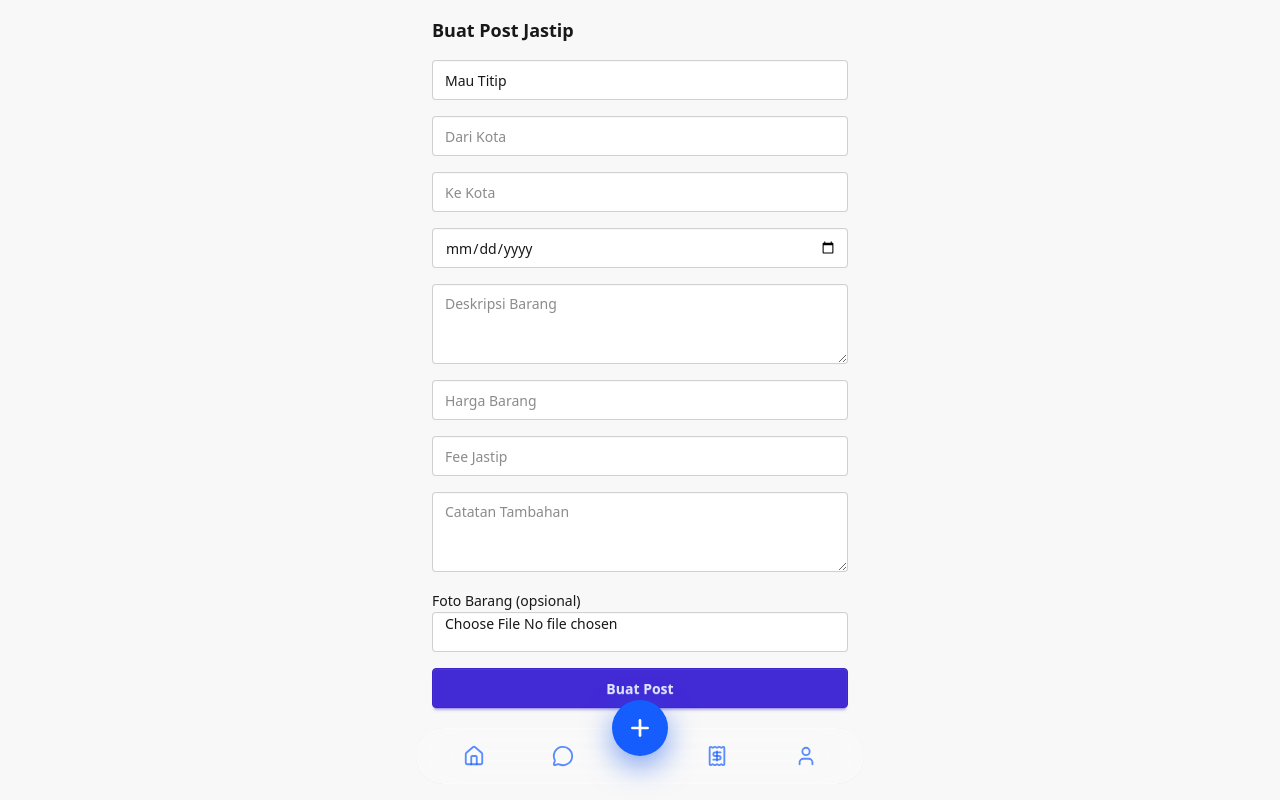
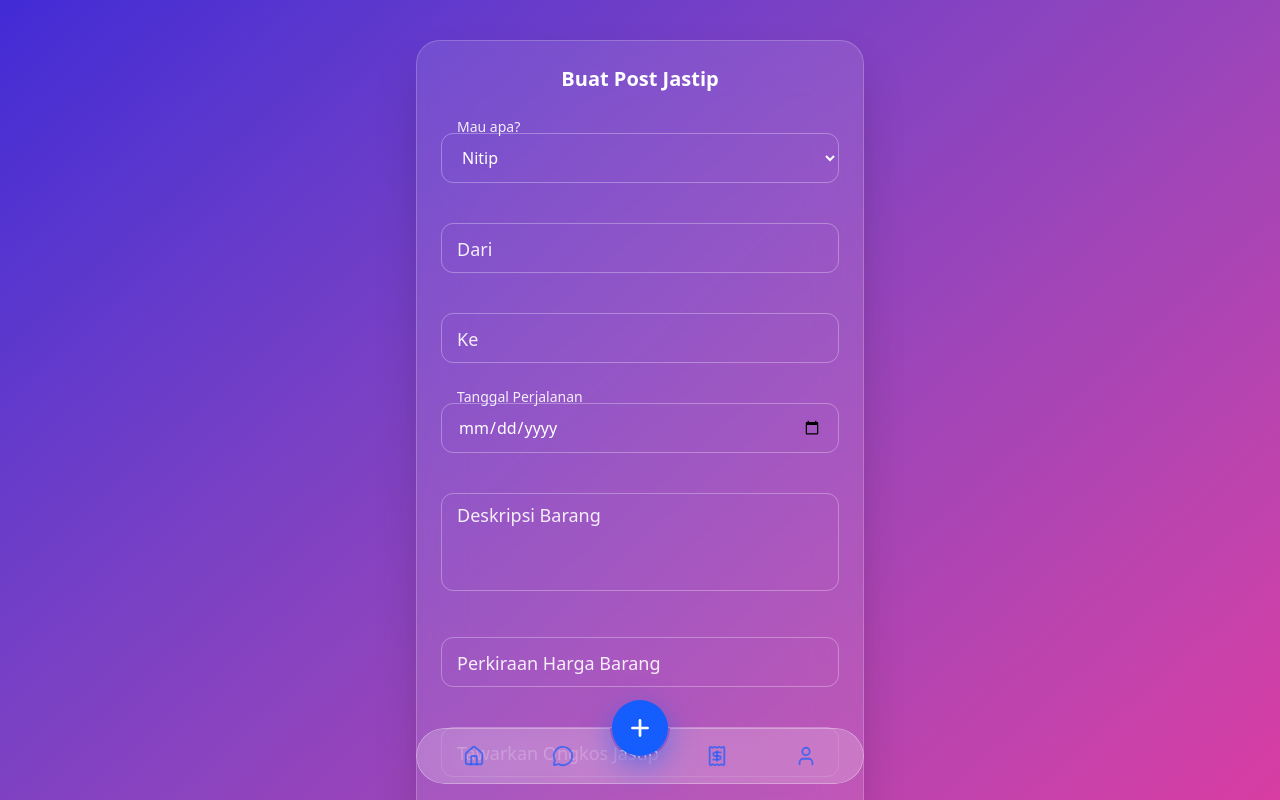
Before and after one commit to labibs/nebeng, a React (Vite) app: page /create in a window 1280 px wide. Built offline with nearby package versions, Linux system fonts and the light colour scheme; no server answers; the database is empty; sample sign-in values are in the browser's storage.

Commit message:
merapihkan tampilan

```diff
--- a/dev-dist/sw.js
+++ b/dev-dist/sw.js
@@ -79,7 +79,7 @@ define(['./workbox-5a5d9309'], (function (workbox) { 'use strict';
    */
   workbox.precacheAndRoute([{
     "url": "index.html",
-    "revision": "0.45qf2lfaqlg"
+    "revision": "0.or4aih51d98"
   }], {});
   workbox.cleanupOutdatedCaches();
   workbox.registerRoute(new workbox.NavigationRoute(workbox.createHandlerBoundToURL("index.html"), {
--- /dev/null
+++ b/src/components/FloatingInput.jsx
@@ -0,0 +1,31 @@
+export default function FloatingInput({ label, type = 'text', ...props }) {
+  return (
+    <div className="relative pt-4">
+      <input
+        {...props}
+        type={type}
+        placeholder=" "
+        className="
+          peer w-full bg-transparent
+          border border-white/30 rounded-xl
+          px-4 py-3 text-white
+          focus:outline-none focus:border-white
+        "
+      />
+
+      <label
+        className="
+          pointer-events-none absolute left-4
+          text-white/90 font-medium
+          transition-all duration-200
+
+          top-7 text-lg
+          peer-focus:top-0 peer-focus:text-sm
+          peer-not-placeholder-shown:top-0 peer-not-placeholder-shown:text-sm
+        "
+      >
+        {label}
+      </label>
+    </div>
+  )
+}
--- /dev/null
+++ b/src/components/FloatingSelect.jsx
@@ -0,0 +1,34 @@
+export default function FloatingSelect({ label, children, ...props }) {
+  return (
+    <div className="relative pt-4">
+      <select
+        {...props}
+        defaultValue=""
+        className="
+          peer w-full bg-transparent
+          border border-white/30 rounded-xl
+          px-4 py-3 text-white
+          focus:outline-none focus:border-white
+        "
+      >
+        <option value="" disabled hidden />
+        {children}
+      </select>
+
+      <label
+        className="
+          pointer-events-none absolute left-4
+          text-white/90 font-medium
+          transition-all duration-200
+
+          top-7 text-lg
+          peer-focus:top-0 peer-focus:text-sm
+          peer-[&:not([value=''])]:top-0
+          peer-[&:not([value=''])]:text-sm
+        "
+      >
+        {label}
+      </label>
+    </div>
+  )
+}
--- /dev/null
+++ b/src/components/FloatingTextarea.jsx
@@ -0,0 +1,32 @@
+export default function FloatingTextarea({ label, rows = 3, ...props }) {
+  return (
+    <div className="relative pt-4">
+      <textarea
+        {...props}
+        rows={rows}
+        placeholder=" "
+        className="
+          peer w-full bg-transparent
+          border border-white/30 rounded-xl
+          px-4 py-3 text-white
+          focus:outline-none focus:border-white
+          resize-none
+        "
+      />
+
+      <label
+        className="
+          pointer-events-none absolute left-4
+          text-white/90 font-medium
+          transition-all duration-200
+
+          top-6 text-lg
+          peer-focus:top-0 peer-focus:text-sm
+          peer-not-placeholder-shown:top-0 peer-not-placeholder-shown:text-sm
+        "
+      >
+        {label}
+      </label>
+    </div>
+  )
+}
--- a/src/pages/CreatePost.jsx
+++ b/src/pages/CreatePost.jsx
@@ -3,6 +3,9 @@ import { useNavigate } from 'react-router-dom'
 import { useUser } from '@clerk/clerk-react'
 import { supabase } from '../lib/supabaseClient'
 import { uploadPostImage } from '../lib/uploadPostImage'
+import FloatingInput from '../components/FloatingInput'
+import FloatingTextarea from '../components/FloatingTextarea'
+import FloatingSelect from '../components/FloatingSelect'
 
 export default function CreatePost() {
   const { user } = useUser()
@@ -76,7 +79,6 @@ export default function CreatePost() {
 
       if (error) throw error
 
-      alert('Post berhasil dibuat!')
       navigate('/')
     } catch (err) {
       console.error(err)
@@ -87,40 +89,130 @@ export default function CreatePost() {
   }
 
  return (
-    <form onSubmit={handleSubmit} className="p-4 space-y-4 max-w-md mx-auto">
-      <h1 className="text-lg font-semibold">Buat Post Jastip</h1>
+    <div className="min-h-screen bg-linear-to-br from-primary to-secondary flex justify-center px-4 py-10">
+      <form
+        onSubmit={handleSubmit}
+        className="w-full max-w-md bg-white/10 backdrop-blur-xl border border-white/20 rounded-3xl shadow-2xl p-6 space-y-6"
+      >
+        <h1 className="text-xl font-bold text-white text-center">
+          Buat Post Jastip
+        </h1>
 
-      <select name="type" value={form.type} onChange={handleChange} className="input w-full">
-        <option value="titip">Mau Titip</option>
-        <option value="bawa">Bisa Bawa</option>
-      </select>
+        {/* TYPE */}
+        <FloatingSelect
+  label="Mau apa?"
+  name="type"
+  value={form.type}
+  onChange={handleChange}
+  required
+>
+  <option value="" disabled hidden>
+    Pilih
+  </option>
+  <option value="titip">Nitip</option>
+  <option value="bawa">Bawa Titipan</option>
+</FloatingSelect>
 
-      <input name="from_city" value={form.from_city} onChange={handleChange} placeholder="Dari Kota" className="input w-full" />
-      <input name="to_city" value={form.to_city} onChange={handleChange} placeholder="Ke Kota" className="input w-full" />
-      <input type="date" name="travel_date" value={form.travel_date} onChange={handleChange} className="input w-full" />
 
-      <textarea name="item_description" value={form.item_description} onChange={handleChange} placeholder="Deskripsi Barang" className="textarea w-full" />
-      <input type="number" name="price" value={form.price} onChange={handleChange} placeholder="Harga Barang" className="input w-full" />
-      <input type="number" name="fee" value={form.fee} onChange={handleChange} placeholder="Fee Jastip" className="input w-full" />
-      <textarea name="description" value={form.description} onChange={handleChange} placeholder="Catatan Tambahan" className="textarea w-full" />
+        {/* FROM CITY */}
+        <FloatingInput
+          name="from_city"
+          value={form.from_city}
+          onChange={handleChange}
+          label="Dari"
+          required
+        />
 
-      {/* Upload foto */}
+        {/* TO CITY */}
+        <FloatingInput
+          name="to_city"
+          value={form.to_city}
+          onChange={handleChange}
+          label="Ke"
+          required
+        />
+
+        {/* DATE */}
+        <FloatingInput
+          type="date"
+          placeholder=""
+          name="travel_date"
+          value={form.travel_date}
+          onChange={handleChange}
+          label="Tanggal Perjalanan"
+          required
+        />
+
+        {/* ITEM DESC */}
+        <FloatingTextarea
+          name="item_description"
+          value={form.item_description}
+          onChange={handleChange}
+          label="Deskripsi Barang"
+          required
+        />
+
+        {/* PRICE */}
+        <FloatingInput
+          type="number"
+          name="price"
+          value={form.price}
+          onChange={handleChange}
+          label="Perkiraan Harga Barang"
+          required
+        />
+
+        {/* FEE */}
+        <FloatingInput
+          type="number"
+          name="fee"
+          value={form.fee}
+          onChange={handleChange}
+          label="Tawarkan Ongkos Jastip"
+          required
+        />
+
+        {/* NOTE */}
+        <FloatingTextarea
+          name="description"
+          value={form.description}
+          onChange={handleChange}
+          label="Catatan Tambahan"
+          required
+        />
+
+        {/* UPLOAD FOTO */}
         <div className="space-y-2">
-        <label className="text-sm font-medium">Foto Barang (opsional)</label>
-        <input type="file" accept="image/*" onChange={handleFileChange} className="input w-full" />
+          <label className="text-sm text-white/80">
+            Gambar
+          </label>
+
+          <input
+            type="file"
+            accept="image/*"
+            onChange={handleFileChange}
+            required
+            className="w-full rounded-xl border border-white/30 bg-transparent text-white file:bg-white file:text-primary file:rounded-lg file:border-0 file:px-4 file:py-2"
+          />
 
           {previewUrl && (
             <img
               src={previewUrl}
               alt="Preview"
-            className="rounded-lg max-h-72 object-contain shadow"
+              className="rounded-2xl max-h-72 object-contain shadow-lg"
             />
           )}
         </div>
 
-      <button type="submit" disabled={uploading} className="btn btn-primary w-full">
+        {/* SUBMIT */}
+        <button
+          type="submit"
+          disabled={uploading}
+          className="w-full py-3 rounded-xl bg-black text-white text-lg font-semibold hover:scale-[1.02] active:scale-95 transition"
+        >
           {uploading ? 'Menyimpan...' : 'Buat Post'}
         </button>
       </form>
+    </div>
   )
 }
--- a/src/pages/Landing.jsx
+++ b/src/pages/Landing.jsx
@@ -8,51 +8,57 @@ import { Navigate } from 'react-router-dom'
 
 export default function Landing() {
   return (
-    <div className="min-h-screen bg-linear-to-br from-primary to-secondary flex items-center justify-center p-6">
-      <div className="text-center max-w-md">
+    <div className="min-h-screen bg-linear-to-br from-primary to-secondary flex items-center justify-center px-6">
 
-        {/* Jika sudah login, langsung redirect */}
       <SignedIn>
         <Navigate to="/dashboard" replace />
       </SignedIn>
 
-        {/* Jika belum login */}
       <SignedOut>
-          <h1 className="text-5xl md:text-6xl font-bold text-white mb-4 drop-shadow-lg">
-            Nebeng.id
+        <div className="w-full max-w-md rounded-3xl bg-white/10 backdrop-blur-xl border border-white/20 shadow-2xl p-10 text-center">
+
+          {/* Brand */}
+          <h1 className="text-5xl font-extrabold text-white mb-3 tracking-tight">
+            Nebeng
           </h1>
 
-          <p className="text-xl text-white mb-10 opacity-90">
-            Aplikasi titip barang aman via traveler atau ekspedisi
+          {/* Tagline utama */}
+          <p className="text-white/90 text-lg leading-relaxed mb-6">
+            Cara baru mengirim barang,<br />
+            dibawa traveller langsung tanpa transit.
           </p>
 
-          <p className="text-white/80 mb-12 text-lg">
+          {/* Trust message */}
+          <div className="bg-white/10 rounded-xl px-4 py-3 mb-10">
+            <p className="text-white/80 text-sm">
               Uang ditahan sampai barang sampai di tangan kamu
             </p>
+          </div>
 
-          <div className="flex flex-col sm:flex-row gap-4 justify-center">
+          {/* CTA */}
+          <div className="flex flex-col gap-4">
 
-            {/* LOGIN */}
             <SignInButton mode="modal">
-              <button className="btn btn-neutral btn-lg text-white">
+              <button className="w-full py-3 rounded-xl bg-black text-white text-lg font-semibold shadow-lg hover:scale-[1.02] active:scale-95 transition">
                 Masuk
               </button>
             </SignInButton>
 
-            {/* REGISTER */}
             <SignUpButton mode="modal">
-              <button className="btn btn-outline btn-lg text-white border-white hover:bg-white hover:text-primary">
+              <button className="w-full py-3 rounded-xl border border-white/60 text-white text-lg hover:bg-white hover:text-primary transition">
                 Daftar Baru
               </button>
             </SignUpButton>
 
           </div>
 
-          <p className="text-white/60 text-sm mt-12">
-            Ribuan orang sudah saling percaya di Nebeng.id
+          {/* Footer kecil */}
+          <p className="text-white/50 text-xs mt-10">
+            Pengiriman personal, tanpa transit
           </p>
+
+        </div>
       </SignedOut>
-      </div>
     </div>
   )
 }
```
Also changed, not shown: src/index.css (line endings or trailing spaces). Lines whose indentation alone changed are shown as unchanged.
